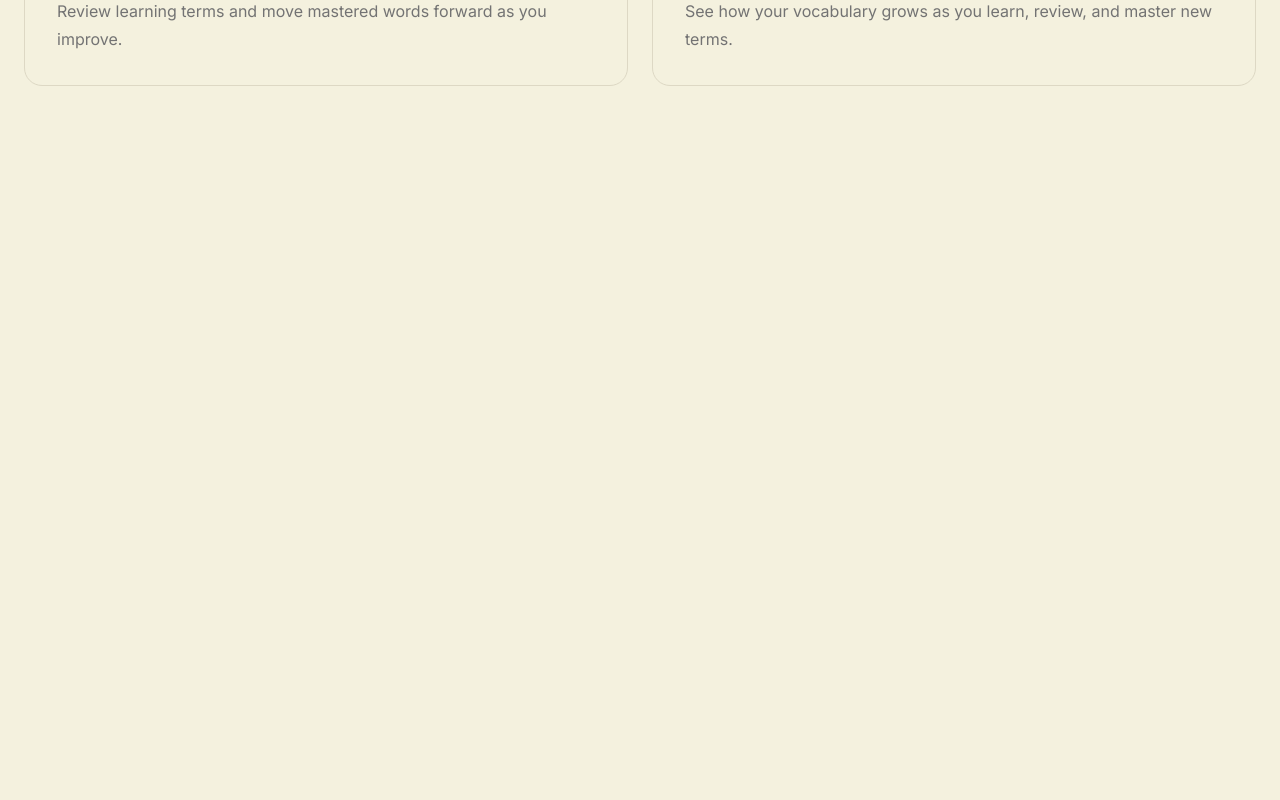
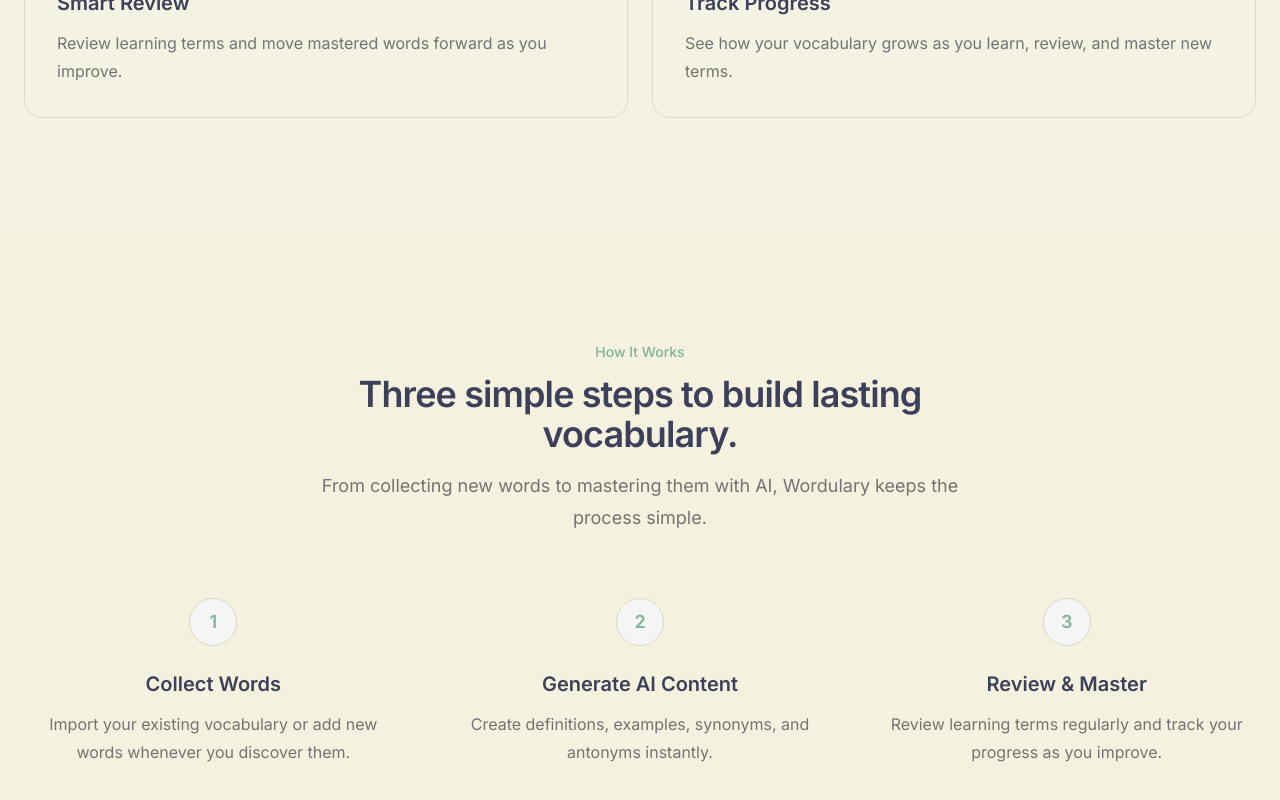
Before and after one commit to ChaminduD/wordulary, a Next.js app: page / in a window 1280 px wide. Shown: the part 1350-2150 px from the top of the page. Before the commit the page ends 1548 px from the top, so only its background shows below. Built offline with nearby package versions, Linux system fonts and the light colour scheme.

Commit message:
Add home page how it works section

```diff
--- a/src/app/page.tsx
+++ b/src/app/page.tsx
@@ -1,7 +1,7 @@
 import { LandingNavbar } from "@/components/marketing/landing-navbar";
 import { HeroSection } from "@/components/marketing/hero-section";
 import { FeaturesSection } from "@/components/marketing/features-section";
-// import { HowItWorksSection } from "@/components/marketing/how-it-works-section";
+import { HowItWorksSection } from "@/components/marketing/how-it-works-section";
 // import { CtaSection } from "@/components/marketing/cta-section";
 // import { Footer } from "@/components/marketing/footer";
 
@@ -11,8 +11,8 @@ export default function Home() {
             <LandingNavbar />
             <HeroSection />
             <FeaturesSection />
-            {/* <HowItWorksSection />
-            <CtaSection />
+            <HowItWorksSection />
+            {/* <CtaSection />
             <Footer /> */}
         </>
     );
--- a/src/components/marketing/features-section.tsx
+++ b/src/components/marketing/features-section.tsx
@@ -12,11 +12,15 @@ export function FeaturesSection() {
     return (
         <section
             id="features"
-            className="py-24 md:py-28"
+            className="bg-muted/20 py-24 md:py-28"
         >
             <Container>
                 <div className="mx-auto max-w-2xl text-center">
-                    <h2 className="text-3xl font-semibold tracking-tight md:text-4xl">
+                    <p className="text-sm font-medium text-primary">
+                        Features
+                    </p>
+
+                    <h2 className="mt-3 text-3xl font-semibold tracking-tight md:text-4xl">
                         Built for better vocabulary learning.
                     </h2>
 
--- a/src/components/marketing/how-it-works-section.tsx
+++ b/src/components/marketing/how-it-works-section.tsx
@@ -0,0 +1,54 @@
+import { Container } from "./container";
+import { StepCard } from "./step-card";
+
+export function HowItWorksSection() {
+    return (
+        <section
+            id="how-it-works"
+            className="py-24 md:py-28"
+        >
+            <Container>
+                <div className="mx-auto max-w-2xl text-center">
+                    <p className="text-sm font-medium text-primary">
+                        How It Works
+                    </p>
+
+                    <h2 className="mt-3 text-3xl font-semibold tracking-tight md:text-4xl">
+                        Three simple steps to build lasting vocabulary.
+                    </h2>
+
+                    <p className="mt-4 text-lg leading-8 text-muted-foreground">
+                        From collecting new words to mastering them with AI,
+                        Wordulary keeps the process simple.
+                    </p>
+                </div>
+
+                <div className="mt-16 grid gap-12 md:grid-cols-3">
+                    <StepCard
+                        step={1}
+                        title="Collect Words"
+                    >
+                        Import your existing vocabulary or
+                        add new words whenever you discover them.
+                    </StepCard>
+
+                    <StepCard
+                        step={2}
+                        title="Generate AI Content"
+                    >
+                        Create definitions, examples,
+                        synonyms, and antonyms instantly.
+                    </StepCard>
+
+                    <StepCard
+                        step={3}
+                        title="Review & Master"
+                    >
+                        Review learning terms regularly and
+                        track your progress as you improve.
+                    </StepCard>
+                </div>
+            </Container>
+        </section>
+    );
+}
--- /dev/null
+++ b/src/components/marketing/step-card.tsx
@@ -0,0 +1,36 @@
+import { cn } from "@/lib/utils";
+
+type StepCardProps = {
+    step: number;
+    title: string;
+    children: React.ReactNode;
+    className?: string;
+};
+
+export function StepCard({
+    step,
+    title,
+    children,
+    className,
+}: StepCardProps) {
+    return (
+        <article
+            className={cn(
+                "flex flex-col items-center text-center",
+                className
+            )}
+        >
+            <div className="flex size-12 items-center justify-center rounded-full border bg-muted text-lg font-semibold text-primary">
+                {step}
+            </div>
+
+            <h3 className="mt-6 text-xl font-semibold">
+                {title}
+            </h3>
+
+            <p className="mt-3 max-w-sm leading-7 text-muted-foreground">
+                {children}
+            </p>
+        </article>
+    );
+}
```
